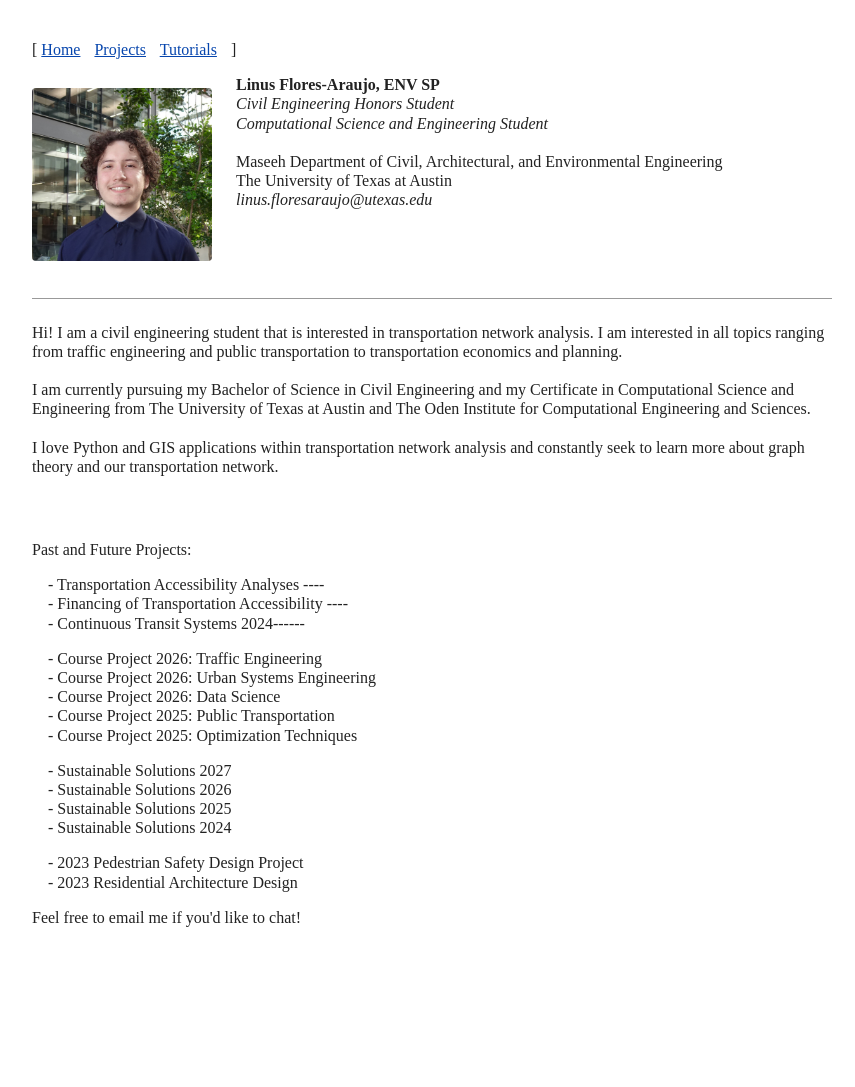
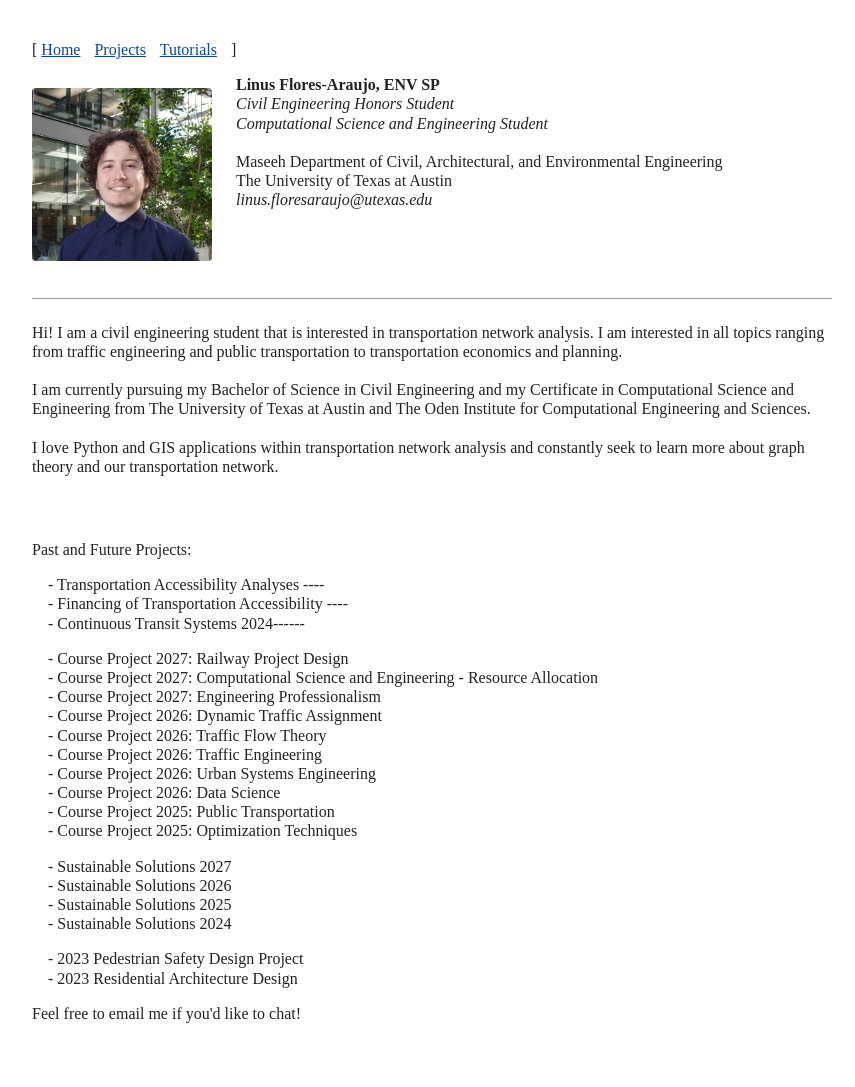
Before and after one commit to lfloresaraujo/lfloresaraujo.github.io, a Jekyll site: the page built from index.html, in a window 1280 px wide. Shown: the whole page, without its empty margins (208-1063 px from the left). Built offline with Jekyll 4.4.1, drawn with Linux system fonts in a browser that asks for light colours; before the commit the page ends 991 px from its top, so only the background shows below that.

Commit message:
Update index.html

```diff
--- a/index.html
+++ b/index.html
@@ -37,6 +37,11 @@ title: Home
   </ul>
 
   <ul>
+    <li>Course Project 2027: Railway Project Design</li>
+    <li>Course Project 2027: Computational Science and Engineering - Resource Allocation</li>
+    <li>Course Project 2027: Engineering Professionalism</li>
+    <li>Course Project 2026: Dynamic Traffic Assignment</li>
+    <li>Course Project 2026: Traffic Flow Theory</li>
     <li>Course Project 2026: Traffic Engineering</li>
     <li>Course Project 2026: Urban Systems Engineering</li>
     <li>Course Project 2026: Data Science</li>
```
